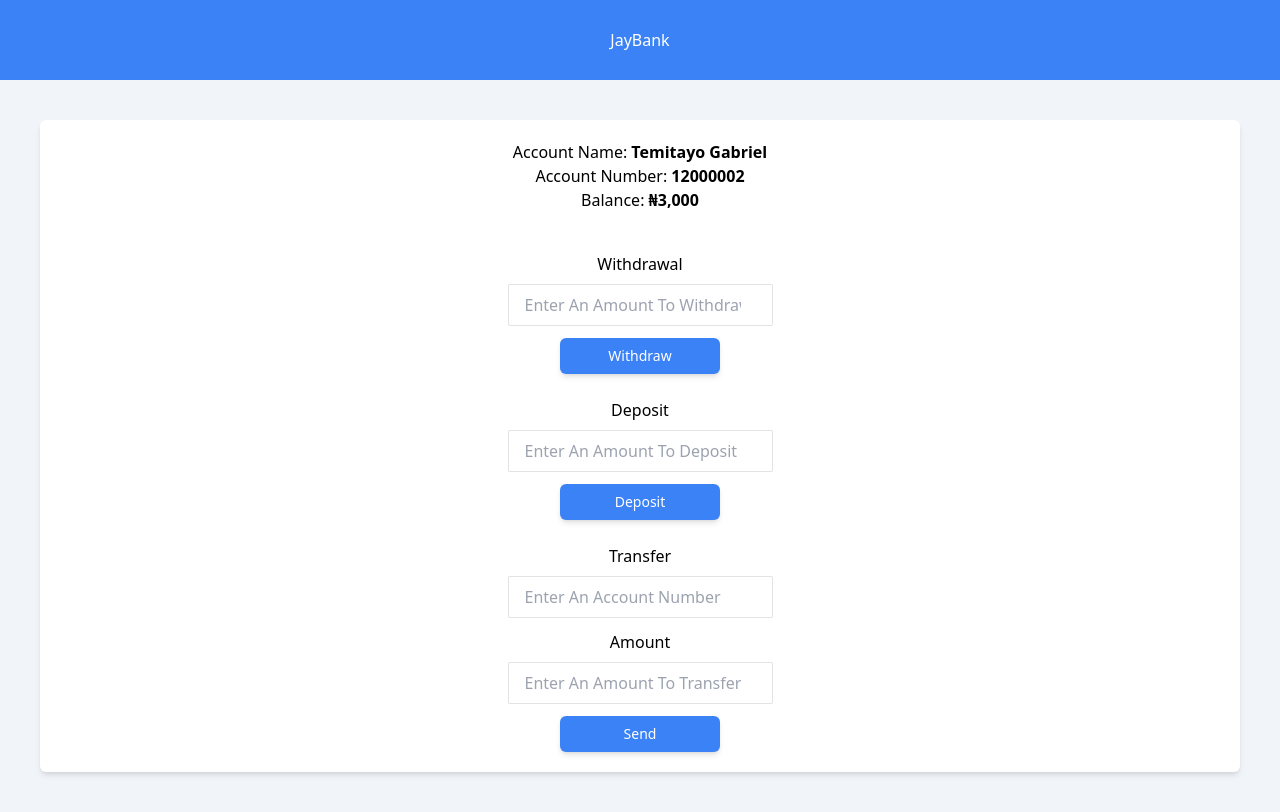
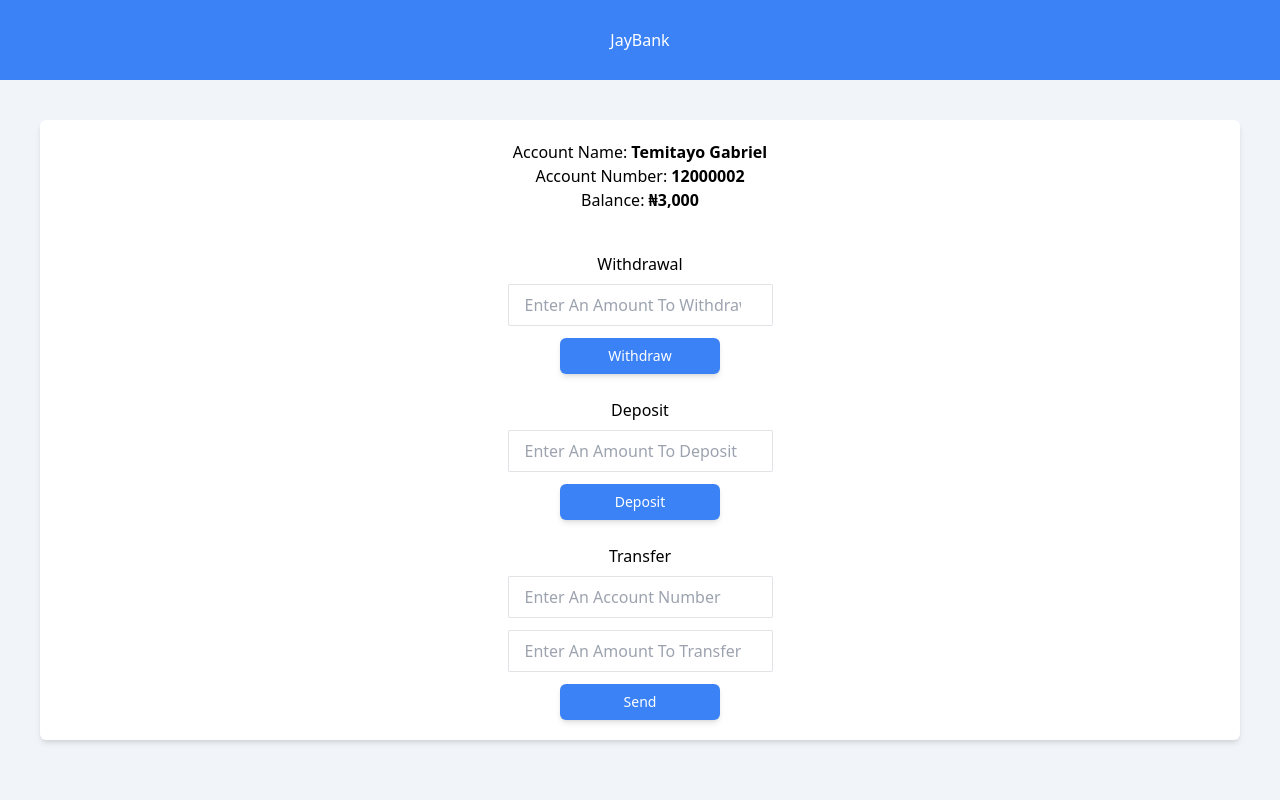
Before and after one commit to Deyjuwon/BankApp, a website: page index.html in a window 1280 px wide. Drawn offline with Linux system fonts and the light colour scheme.

Commit message:
first commit

```diff
--- a/index.html
+++ b/index.html
@@ -49,7 +49,7 @@
                        </div>
 
                        <div class="mb-3">
-                        <label for="transfer" class="inline-block mb-2 capitalize">Amount</label><br>
+                        <!-- <label for="transfer" class="inline-block mb-2 capitalize">Amount</label><br> -->
                         <input type="number" id="transfer" placeholder="Enter An Amount To Transfer" name="transfer" class="w-fit border outline-none border-gray-400 border-opacity-30 rounded-sm py-2 px-4 " >
                        </div>
                         <button type="submit" class="bg-blue-500 min-w-[10rem] py-2 text-white rounded-md shadow-md text-sm">Send</button>
```
